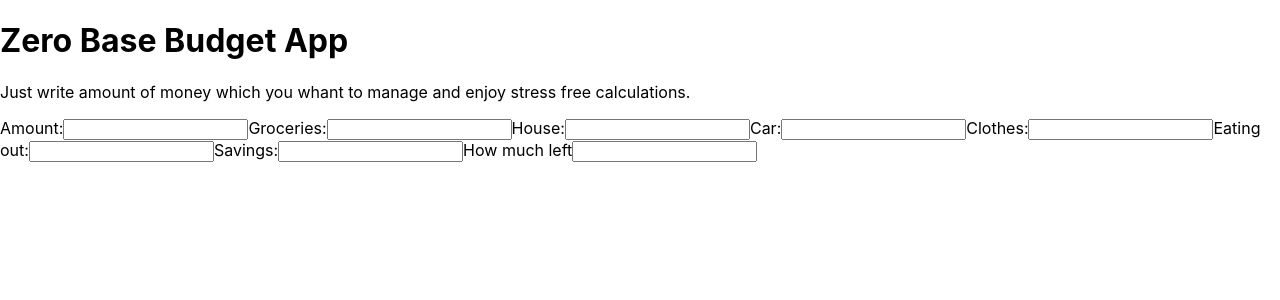
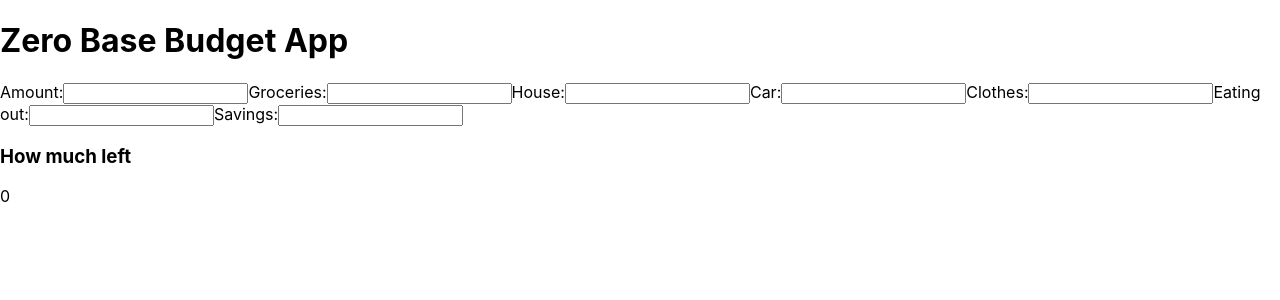
Before and after one commit to alicja-begovic/zero-based-budget-app, a React (Create React App) app: page / in a window 1280 px wide. Shown: the top 300 px of the page. Built offline with nearby package versions, Linux system fonts and the light colour scheme.

Commit message:
todo list done

```diff
--- a/src/App.js
+++ b/src/App.js
@@ -9,7 +9,6 @@ function App() {
   const [clothes, setClothes] = useState("");
   const [eatingOut, setEatingOut] = useState("");
   const [savings, setSavings] = useState("");
-  const [odds, setOdds] = useState("");
 
   let calc = amount - groceries - house - car - clothes - eatingOut - savings;
 
@@ -17,10 +16,6 @@ function App() {
     <main className="App">
       <header className="App-header">
         <h1>Zero Base Budget App</h1>
-        <p>
-          Just write amount of money which you whant to manage and enjoy stress
-          free calculations.
-        </p>
       </header>
       <section>
         <label>Amount:</label>
@@ -65,12 +60,10 @@ function App() {
           value={savings}
           onChange={(e) => setSavings(e.target.value)}
         />
-        <label>How much left</label>
-        <input
-          type="number"
-          value={odds}
-          onMouseMove={(odds) => setOdds(calc)}
-        />
+      </section>
+      <section>
+        <h3>How much left</h3>
+        <div>{calc}</div>
       </section>
     </main>
   );
@@ -81,10 +74,10 @@ export default App;
 /*
 
 so thinks which I need to change in this project:
-- delete description, I think that is not now necessary
-- input "how much left" change on div
-- make from how much left just function which is showing result of calculation
-- function which is refreshing everytime when user writing some ammount
-- found solutions in the internet
+- delete description, I think that is not now necessary 😁
+- input "how much left" change on div 😁
+- make from how much left just function which is showing result of calculation - it wasn't necessary 😁
+- function which is refreshing everytime when user writing some ammount 😆
+- found solutions in the internet 😅
 
 */
```
